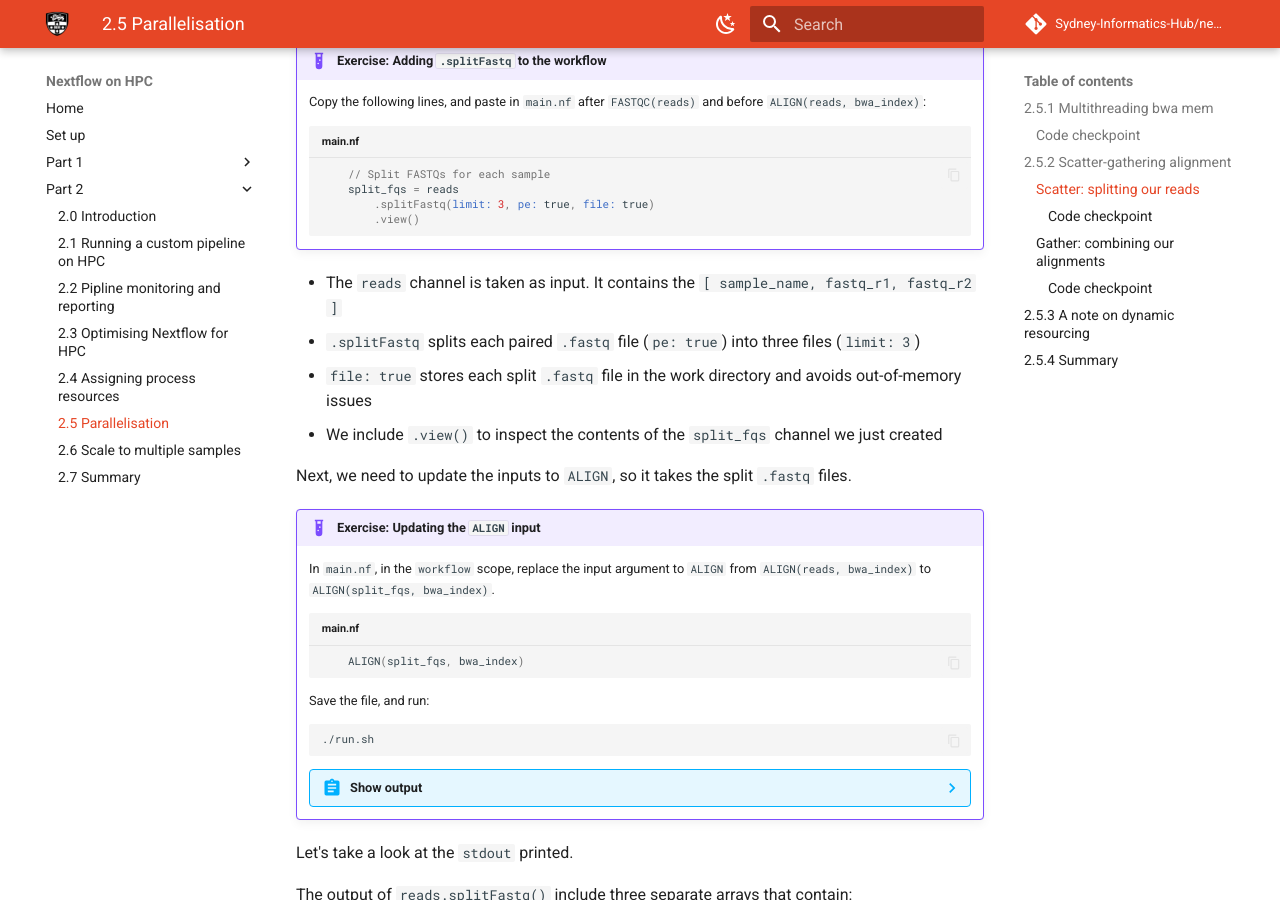
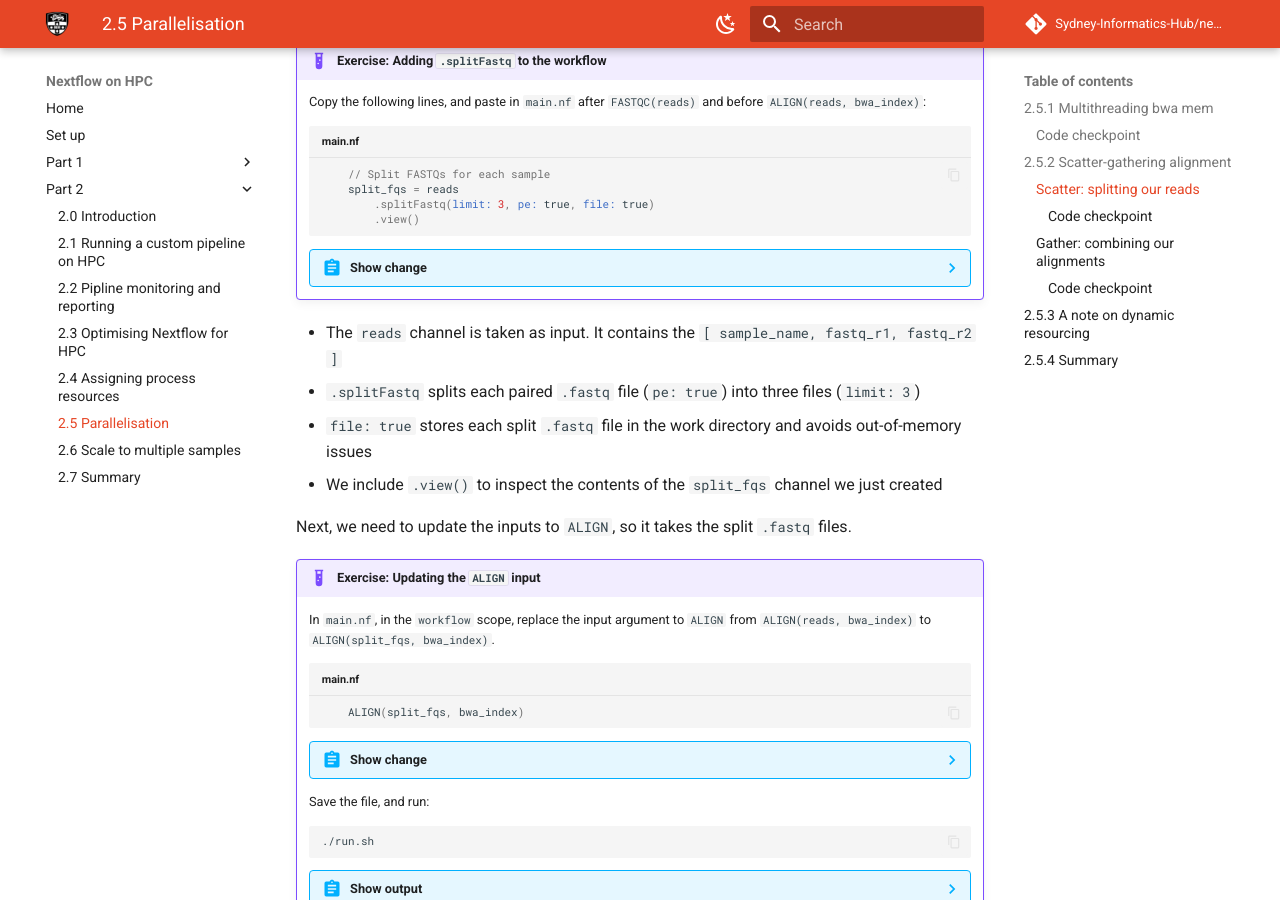
Before and after one commit to Sydney-Informatics-Hub/nextflow-hpc-workshop, an MkDocs documentation site: the page built from docs/part2/25_parallelisation.md, in a window 1280 px wide and 900 px high, scrolled down 5072 px. Built offline with MkDocs 1.6.1 and Material for MkDocs 9.7.7, drawn with Linux system fonts in a browser that asks for light colours; comment, search, counter and statistics services are not loaded; part of the change alters nothing that is shown.

````diff
--- a/docs/part2/25_parallelisation.md
+++ b/docs/part2/25_parallelisation.md
@@ -349,6 +349,32 @@ We will scatter-gather the alignment step. This is a widely approach for mapping
             .view()
     ```
 
+    ??? abstract "Show change"
+        Before:
+
+        ```groovy title="main.nf"
+            // Run the fastqc step with the reads_in channel
+            FASTQC(reads)
+
+            // Run the align step with the reads_in channel and the genome reference
+            ALIGN(reads, bwa_index)
+        ```
+
+        After:
+
+        ```groovy title="main.nf" hl_lines="4-7"
+            // Run the fastqc step with the reads_in channel
+            FASTQC(reads)
+
+            // Split FASTQs for each sample
+            split_fqs = reads
+                .splitFastq(limit: 3, pe: true, file: true)
+                .view()
+
+            // Run the align step with the reads_in channel and the genome reference
+            ALIGN(reads, bwa_index)
+        ```
+
 - The `reads` channel is taken as input. It contains the `[ sample_name, fastq_r1, fastq_r2 ]`
 - `.splitFastq` splits each paired `.fastq` file (`pe: true`) into three files (`limit: 3`)
 - `file: true` stores each split `.fastq` file in the work directory and avoids out-of-memory issues
@@ -363,6 +389,43 @@ Next, we need to update the inputs to `ALIGN`, so it takes the split `.fastq` fi
     ```groovy title="main.nf"
         ALIGN(split_fqs, bwa_index)
     ```
+
+    ??? abstract "Show change"
+        Before:
+
+        ```groovy title="main.nf"
+            // Run the fastqc step with the reads_in channel
+            FASTQC(reads)
+
+            // Split FASTQs for each sample
+            split_fqs = reads
+                .splitFastq(limit: 3, pe: true, file: true)
+                .view()
+
+            // Run the align step with the reads_in channel and the genome reference
+            ALIGN(reads, bwa_index)
+
+            // Run genotyping with aligned bam and genome reference
+            GENOTYPE(ALIGN.out.aligned_bam, ref)
+        ```
+
+        After:
+
+        ```groovy title="main.nf" hl_lines="9-10"
+            // Run the fastqc step with the reads_in channel
+            FASTQC(reads)
+
+            // Split FASTQs for each sample
+            split_fqs = reads
+                .splitFastq(limit: 3, pe: true, file: true)
+                .view()
+
+            // Run the align step with the reads_in channel and the genome reference
+            ALIGN(split_fqs, bwa_index)
+
+            // Run genotyping with aligned bam and genome reference
+            GENOTYPE(ALIGN.out.aligned_bam, ref)
+        ```
 
     Save the file, and run:
     ```bash
@@ -669,7 +732,7 @@ Now that we have sucessfully split our reads and uniquely identified the output
 
     Insert the following lines in `main.nf`, after `ALIGN.out.view()`. Update the `GENOTYPE` process so it takes in our merged bams.
 
-    ```groovy title="main.nf"
+    ```groovy title="main.nf" hl_lines="1-7"
         gathered_bams = ALIGN.out.aligned_bam
             .groupTuple()
 
@@ -678,6 +741,37 @@ Now that we have sucessfully split our reads and uniquely identified the output
         // Run genotyping with aligned bam and genome reference
         GENOTYPE(MERGE_BAMS.out.aligned_bam, ref)
     ```
+
+    ??? abstract "Show changes"
+
+        Before:
+
+        ```groovy title="main.nf"
+        // Run the align step with the reads_in channel and the genome reference
+        ALIGN(split_fqs, bwa_index)
+        ALIGN.out.view()
+
+        // Run genotyping with aligned bam and genome reference
+        GENOTYPE(ALIGN.out.aligned_bam, ref)
+        ```
+
+        After:
+
+        ```groovy title="main.nf" hl_lines="5-11"
+        // Run the align step with the reads_in channel and the genome reference
+        ALIGN(split_fqs, bwa_index)
+        ALIGN.out.view()
+
+        gathered_bams = ALIGN.out.aligned_bam
+            .groupTuple()
+
+        MERGE_BAMS(gathered_bams)
+
+        // Run genotyping with aligned bam and genome reference
+        GENOTYPE(MERGE_BAMS.out.aligned_bam, ref)
+
+        ```
+
 
     Re-run the pipeline
     ```
````
